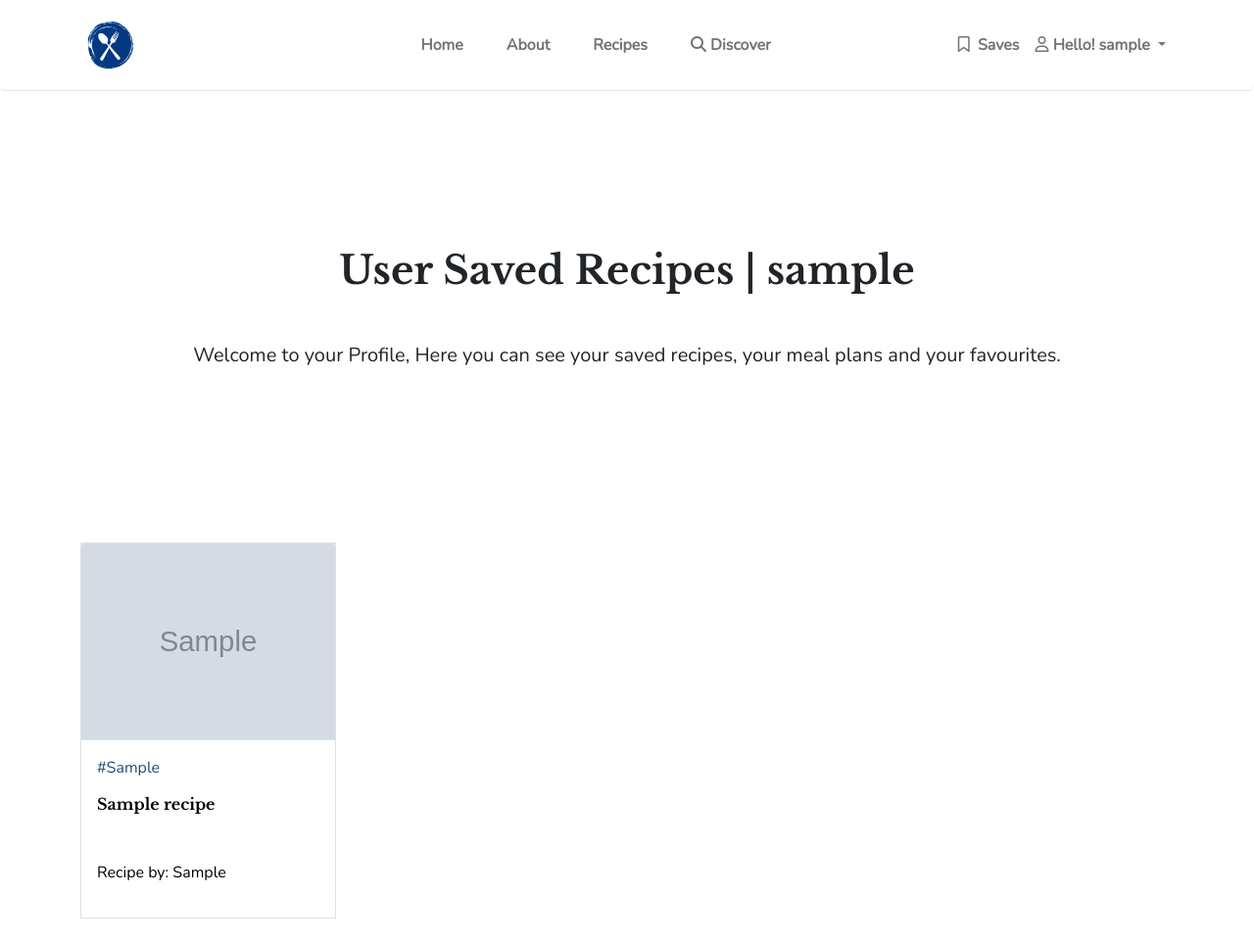
After one commit to sherchansachin/MyPerfectPlate-Recipe-Recommendation-System, a Django app: page /account/saved-recipes in a window 1280 px wide. The commit adds this page. Shown: the whole page at 98% size. Run offline with Django 4.2, Linux system fonts and the light colour scheme; a user stored in the database is signed in; tables that the repository leaves empty hold one stand-in row (values such as "Sample post"); grey boxes marked "Sample" are stand-in pictures; some libraries are stand-ins or nearby versions; some web fonts are replaced.

Commit message:
recipe save functionality added

```diff
--- /dev/null
+++ b/accounts/templates/accounts/saves.html
@@ -0,0 +1,51 @@
+{% extends 'base/main.html' %}
+{% load static %}
+
+{% block content %}
+
+{% include 'base/navbar.html' %}
+<style>
+    .image-resize {
+        height: 201px;
+        object-fit: cover;
+    }
+
+    .saved a{
+        color: #000;
+    }
+</style>
+
+
+<section class="container py-5 mt-5">
+    <div class="dash-board text-center py-5">
+        <div class="container py-5">
+            <h1 class="mb-5">User Saved Recipes | {{user.username}}</h1>
+            <p class="lead">Welcome to your Profile, Here you can see your saved recipes, your meal plans and your favourites.</p>
+
+        </div>
+    </div>
+</section>
+
+<div class="container saved">
+    <div class="row">
+        {% for recipe in saved_list %}
+        <div class="col-lg-3 py-3">
+            <a class="recipe-title" href="{% url 'recipeDetails' id=recipe.id%}">
+                <div class="card border mb-2" style="height: 24rem;">
+                    <img class="card-img-top border-bottom image-resize" src="{{recipe.image}}" alt="">
+                    <div class="card-body">
+                        <p class="recipe_category">#{{recipe.category}}</p>
+
+                        <h6 class="mt-2 mb-3 recipe_title fw-bolder">{{ recipe.title }}</h6>
+                        <p class="mt-5">Recipe by: {{recipe.created_by}}</p>
+            </a>
+        </div>
+    </div>
+    </div>
+    {% endfor %}
+</div>
+
+
+
+
+{% endblock content %}
--- a/accounts/urls.py
+++ b/accounts/urls.py
@@ -22,6 +22,10 @@ urlpatterns = [
     path('profile/', views.profile , name='profile'),
     path('profile/edit/', views.edit_user , name='edit'),
 
+    #for user favourites/ saved recipes
+    path('save-recipe/<int:id>/', views.save_recipe, name='save_recipes'),
+    path('saved-recipes', views.saved_list , name='saved_list'),
+
 
 
 ]
--- a/accounts/views.py
+++ b/accounts/views.py
@@ -1,11 +1,30 @@
-from django.shortcuts import redirect, render
+from django.shortcuts import redirect, render, get_object_or_404
+from django.http import HttpResponseRedirect
 from django.contrib.auth import authenticate, login, logout
 from django.contrib import messages, auth
 from django.contrib.auth.decorators import login_required
 from . import forms
+from main.models import Recipes
 
 from .forms import RegistrationForm, UserDetailForm
 # Create your views here.
+
+
+# save recipes
+@login_required
+def save_recipe(request, id):
+    recipe = get_object_or_404(Recipes, id=id)
+    if recipe.favourites.filter(id=request.user.id).exists():
+        recipe.favourites.remove(request.user)
+    else:
+        recipe.favourites.add(request.user)
+    return HttpResponseRedirect(request.META['HTTP_REFERER'])
+
+
+@login_required
+def saved_list(request):
+    saved_list = Recipes.objects.filter(favourites=request.user)
+    return render(request, 'accounts/saves.html', {'saved_list': saved_list})
 
 
 @login_required
--- a/main/templates/main/recipe_details.html
+++ b/main/templates/main/recipe_details.html
@@ -74,9 +74,9 @@
                             <!-- save recipe button -->
                             <div class="save-recipe mt-5">
                                 {% if fav %}
-                                <a href="#"><p class="lead"><i class="fas fa-bookmark me-2"></i>Recipe saved</p></a>
+                                <a href="{% url 'save_recipes' details.id %}"><p class="lead"><i class="fas fa-bookmark me-2"></i>Unsave recipe</p></a>
                                 {% else %}
-                                <a href="#"><p class="lead"><i class="far fa-bookmark me-2"></i> Save this Recipe</p></a>
+                                <a href="{% url 'save_recipes' details.id %}"><p class="lead"><i class="far fa-bookmark me-2"></i> Save this Recipe</p></a>
                                 {% endif %}
                             </div>
                     </div>
--- a/main/urls.py
+++ b/main/urls.py
@@ -8,4 +8,6 @@ urlpatterns = [
     path('recipes/', views.recipes, name="recipes"),
     path('recipes-details/<int:id>', views.recipe_details, name="recipeDetails"),
     path('recipes/<slug:slug>', views.filter_category, name="filterCategory"),
+
+
 ]
--- a/templates/base/navbar.html
+++ b/templates/base/navbar.html
@@ -17,7 +17,7 @@
           <a class="nav-link space " href="#">About</a>
         </li>
         <li class="nav-item">
-          <a class="nav-link space" href="#">Recipes</a>
+          <a class="nav-link space" href="{% url 'recipes' %}">Recipes</a>
         </li>
         <li class="nav-item">
           <a class="nav-link space" href="#"><i class="fas fa-search"></i> Discover</a>
@@ -26,7 +26,10 @@
       <ul class="navbar-nav ms-auto">
 
         {% if user.is_authenticated %}
-        <li class="nav-item dropdown px-4">
+        <li class="nav-item">
+          <a class="nav-link" href="{% url 'saved_list' %}"><i class="far fa-bookmark me-1"></i> Saves</a>
+        </li>
+        <li class="nav-item dropdown">
           <a class="nav-link dropdown-toggle" href="#" id="navbarDropdownMenuLink" role="button"
             data-bs-toggle="dropdown" aria-expanded="false">
             <i class="far fa-user "></i> Hello! {{ user.username }}
```
Also changed, not shown: templates/base/transparent-navbar.html (+5 -2 lines).
